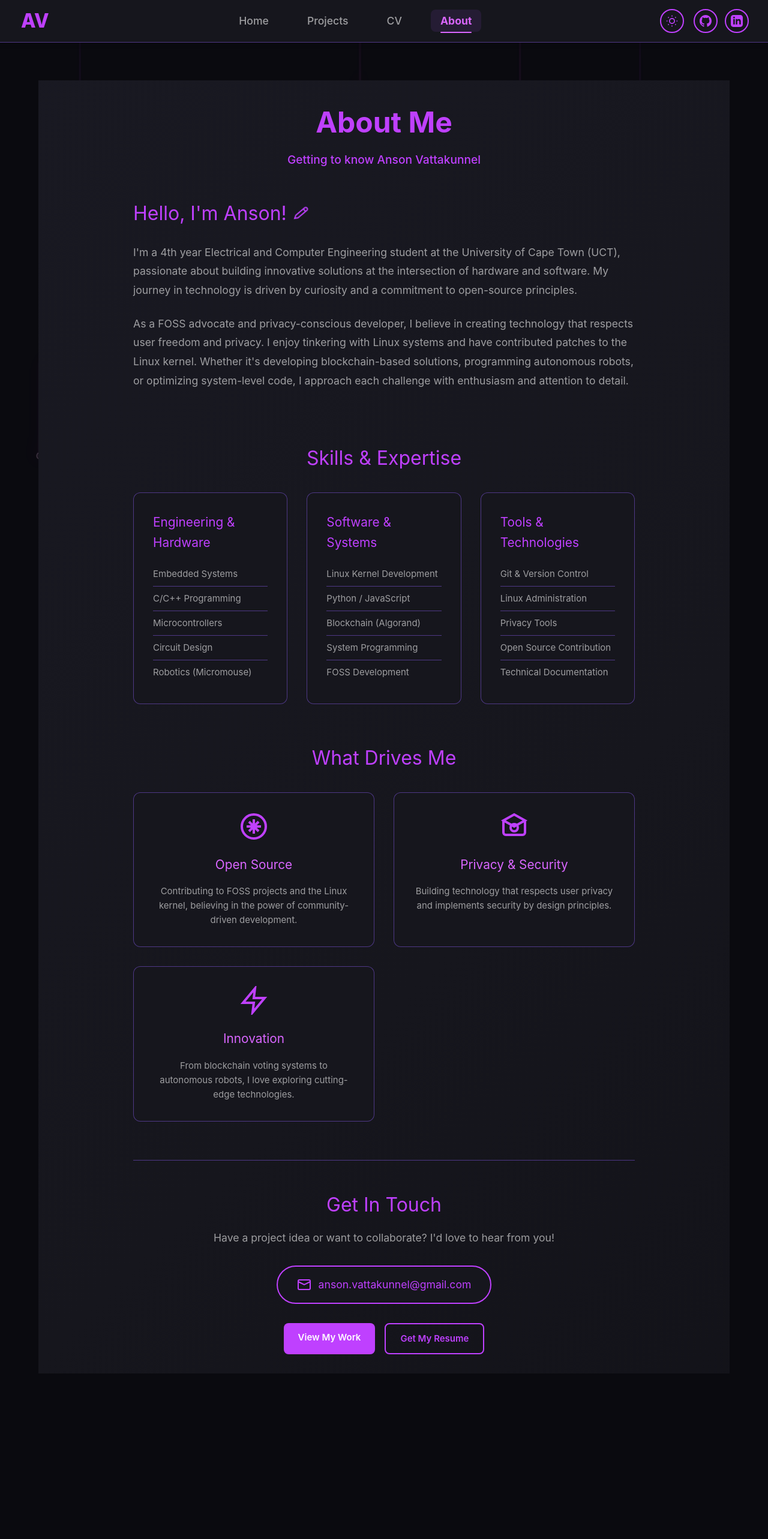
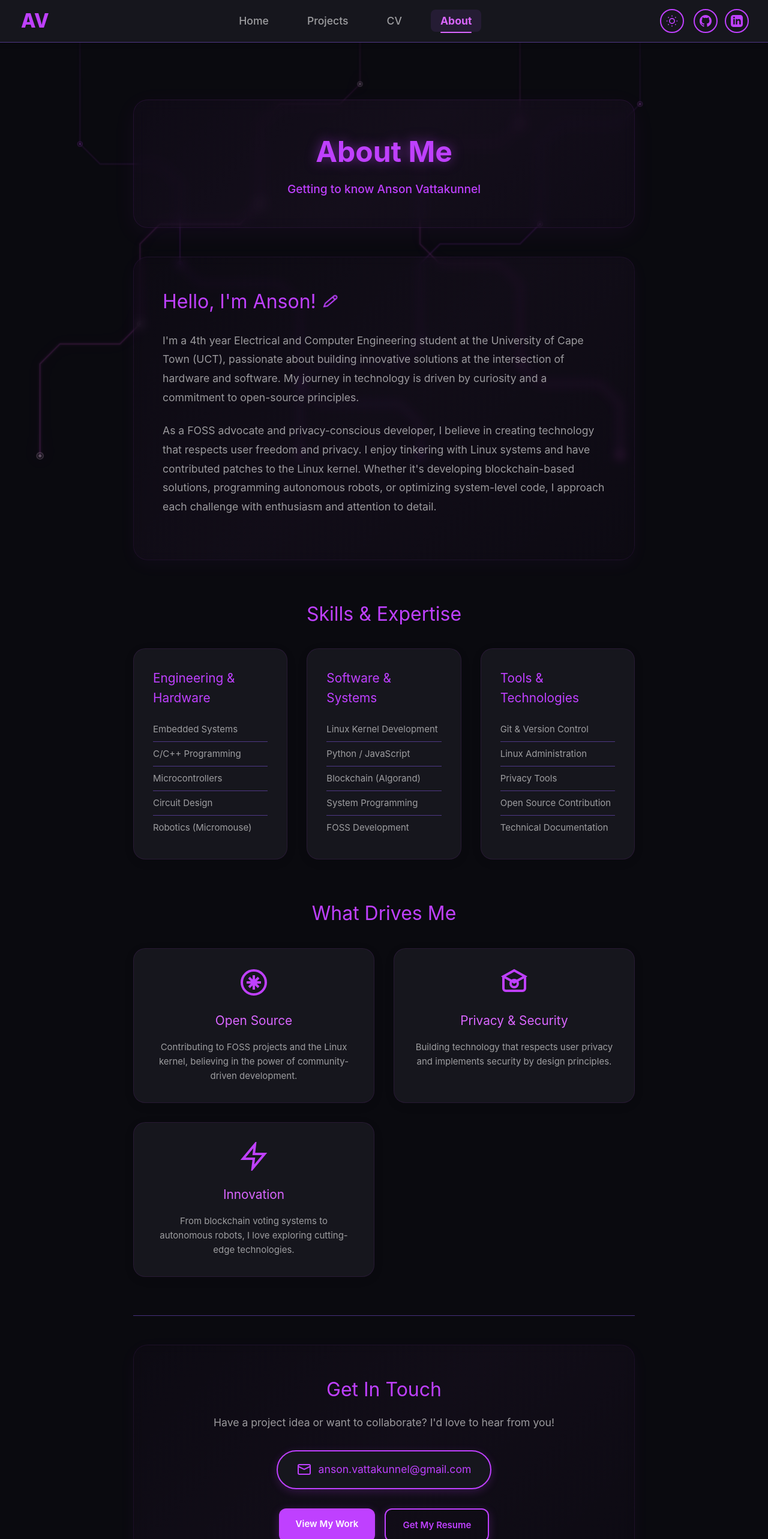
Before and after one commit to ShadowBahamut/Anson-Vattakunnel, a Vue app: page /about in a window 1280 px wide. Shown: the top 2566 px of the page at 60% size. Before the commit the page ends 2354 px from the top, so only its background shows below. Built offline with nearby package versions, Linux system fonts and the light colour scheme.

Commit message:
Improved about me page and removed old box outline, using rounded corners and transparency instead

```diff
--- a/src/views/AboutView.vue
+++ b/src/views/AboutView.vue
@@ -1,5 +1,5 @@
 <template>
-  <div class="about animate-gradient">
+  <div class="about">
     <div class="container">
       <header class="about-header">
         <h1 class="animate-fade-in-up">About Me</h1>
@@ -152,6 +152,15 @@
 .about-header {
   text-align: center;
   margin-bottom: 3rem;
+  padding: 3rem;
+  border-radius: 24px;
+  background: linear-gradient(135deg,
+    rgba(191, 64, 255, 0.03) 0%,
+    rgba(217, 102, 255, 0.05) 50%,
+    rgba(191, 64, 255, 0.03) 100%);
+  border: 1px solid rgba(191, 64, 255, 0.1);
+  box-shadow: 0 10px 40px rgba(191, 64, 255, 0.05);
+  backdrop-filter: blur(10px);
 }
 
 .about-header h1 {
@@ -159,6 +168,7 @@
   color: var(--primary-purple);
   margin-bottom: 0.5rem;
   font-weight: 700;
+  text-shadow: 0 0 20px rgba(191, 64, 255, 0.5);
 }
 
 .subtitle {
@@ -177,6 +187,15 @@
   display: flex;
   align-items: center;
   gap: 3rem;
+  padding: 3rem;
+  border-radius: 24px;
+  background: linear-gradient(135deg,
+    rgba(191, 64, 255, 0.02) 0%,
+    rgba(217, 102, 255, 0.04) 50%,
+    rgba(191, 64, 255, 0.02) 100%);
+  border: 1px solid rgba(191, 64, 255, 0.08);
+  box-shadow: 0 8px 30px rgba(191, 64, 255, 0.04);
+  backdrop-filter: blur(8px);
 }
 
 .profile-text h2 {
@@ -228,8 +247,17 @@
 .skill-category {
   background: var(--color-background-soft);
   padding: 2rem;
-  border-radius: 12px;
-  border: 1px solid var(--color-border);
+  border-radius: 20px;
+  border: 1px solid rgba(191, 64, 255, 0.1);
+  transition: all 0.3s ease;
+  backdrop-filter: blur(10px);
+  box-shadow: 0 4px 20px rgba(0, 0, 0, 0.05);
+}
+
+.skill-category:hover {
+  transform: translateY(-4px);
+  border-color: rgba(191, 64, 255, 0.3);
+  box-shadow: 0 8px 30px rgba(191, 64, 255, 0.15);
 }
 
 .skill-category h3 {
@@ -262,14 +290,18 @@
 .value-card {
   background: var(--color-background-soft);
   padding: 2rem;
-  border-radius: 12px;
+  border-radius: 20px;
   text-align: center;
-  border: 1px solid var(--color-border);
-  transition: transform 0.3s ease;
+  border: 1px solid rgba(191, 64, 255, 0.1);
+  transition: all 0.3s ease;
+  backdrop-filter: blur(10px);
+  box-shadow: 0 4px 20px rgba(0, 0, 0, 0.05);
 }
 
 .value-card:hover {
   transform: translateY(-4px);
+  border-color: rgba(191, 64, 255, 0.3);
+  box-shadow: 0 8px 30px rgba(191, 64, 255, 0.15);
 }
 
 .value-icon {
@@ -307,6 +339,15 @@
 
 .contact-section {
   text-align: center;
+  padding: 3rem;
+  border-radius: 24px;
+  background: linear-gradient(135deg,
+    rgba(191, 64, 255, 0.02) 0%,
+    rgba(217, 102, 255, 0.04) 50%,
+    rgba(191, 64, 255, 0.02) 100%);
+  border: 1px solid rgba(191, 64, 255, 0.08);
+  box-shadow: 0 8px 30px rgba(191, 64, 255, 0.04);
+  backdrop-filter: blur(8px);
 }
 
 .contact-section h2 {
@@ -340,13 +381,14 @@
   font-size: 1.1rem;
   font-weight: 600;
   transition: all 0.3s ease;
+  box-shadow: 0 4px 15px rgba(191, 64, 255, 0.2);
 }
 
 .email-link:hover {
   background: var(--primary-purple);
   color: white;
   transform: translateY(-2px);
-  box-shadow: 0 4px 12px rgba(147, 51, 234, 0.3);
+  box-shadow: 0 6px 20px rgba(191, 64, 255, 0.4);
 }
 
 .email-link svg {
@@ -363,12 +405,13 @@
 }
 
 .btn {
-  padding: 12px 24px;
-  border-radius: 8px;
+  padding: 14px 28px;
+  border-radius: 12px;
   text-decoration: none;
   font-weight: 600;
   transition: all 0.3s ease;
   display: inline-block;
+  box-shadow: 0 4px 15px rgba(191, 64, 255, 0.25);
 }
 
 .btn.primary {
```
